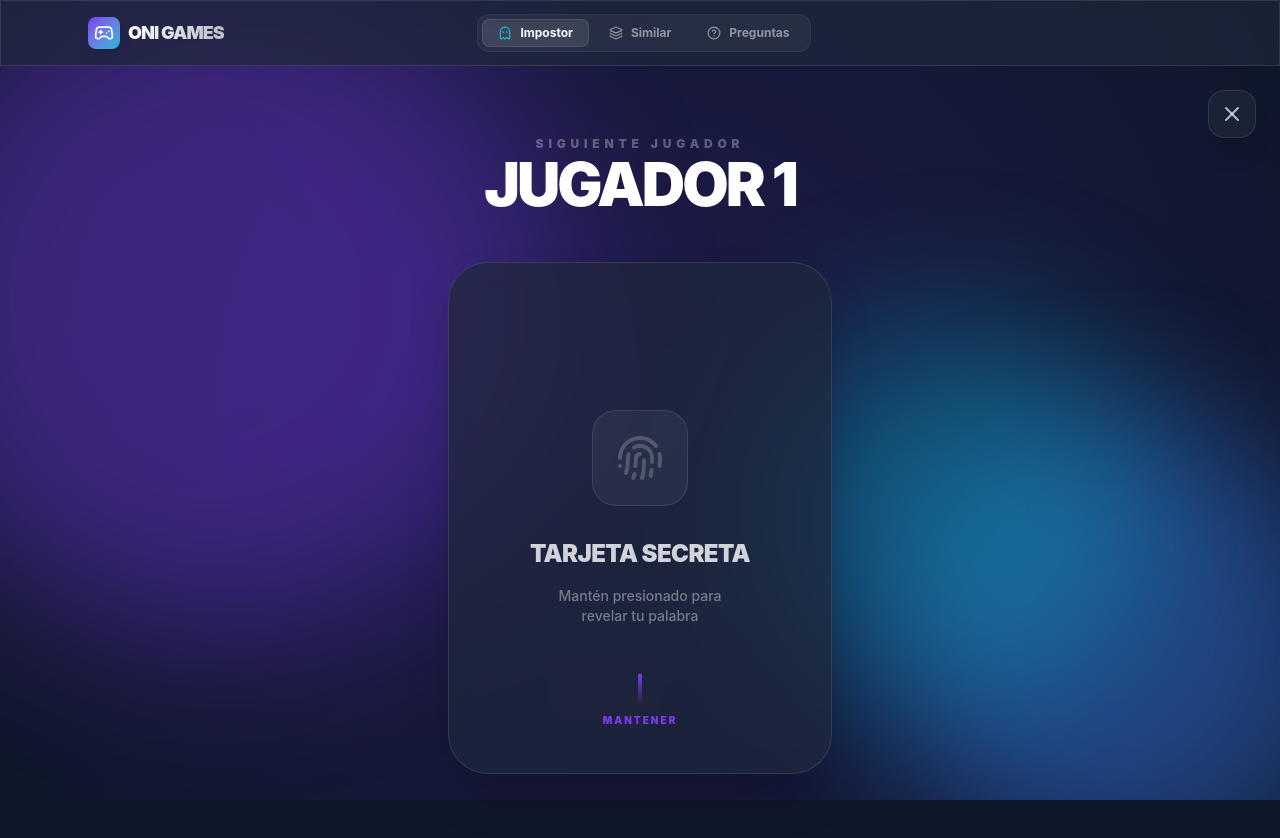
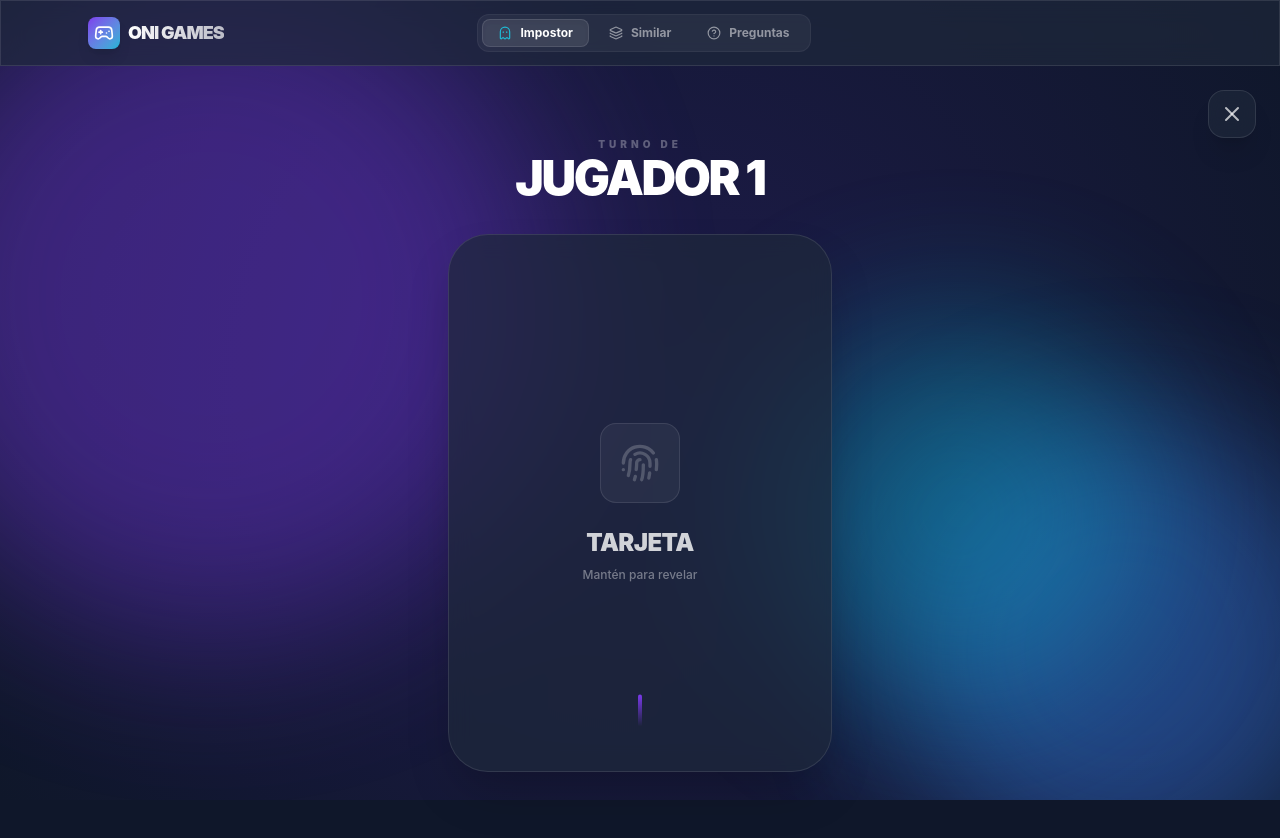
Before and after one commit to JavierChinchilla13/party-games, a Next.js app: page /games/impostor in a window 1280 px wide. Both pictures are taken after a click on the button "Iniciar Juego". Shown: the top 838 px of the page. Built offline with nearby package versions, Linux system fonts and the light colour scheme.

Commit message:
feat: complete UI/UX redesign, 3D flip card mechanics, and local storage persistence

```diff
--- a/app/games/impostor/page.tsx
+++ b/app/games/impostor/page.tsx
@@ -1,6 +1,6 @@
 "use client";
 
-import { useState } from "react";
+import { useState, useEffect } from "react";
 import { motion, AnimatePresence } from "framer-motion";
 import { GameState, GameSettings } from "@/types/impostor";
 import { generateGame, fetchRandomWord } from "@/lib/impostor-logic";
@@ -36,6 +36,11 @@ export default function ImpostorPage() {
     currentPlayerIndex: 0,
     startingPlayerId: null,
   });
+
+  // Auto-scroll to top on phase change
+  useEffect(() => {
+    window.scrollTo({ top: 0, behavior: "smooth" });
+  }, [gameState.phase]);
 
   // UI State
   const [isConfirmingReveal, setIsConfirmingReveal] = useState(false);
--- a/components/impostor/DiscussionScreen.tsx
+++ b/components/impostor/DiscussionScreen.tsx
@@ -1,11 +1,11 @@
 "use client";
 
 import { motion } from "framer-motion";
-import { ImpostorPlayer } from "@/types/impostor";
+import { Player } from "@/types/impostor";
 import { MessageSquare, Users, Eye } from "lucide-react";
 
 interface DiscussionScreenProps {
-  startingPlayer: ImpostorPlayer;
+  startingPlayer: Player;
   onRevealSolution: () => void;
 }
 
--- a/components/impostor/RevealScreen.tsx
+++ b/components/impostor/RevealScreen.tsx
@@ -2,12 +2,12 @@
 
 import { useState } from "react";
 import { motion, AnimatePresence } from "framer-motion";
-import { ImpostorPlayer, SecretWord } from "@/types/impostor";
+import { Player, Word } from "@/types/impostor";
 import { ArrowRight, AlertTriangle, Ghost, Fingerprint } from "lucide-react";
 
 interface RevealScreenProps {
-  player: ImpostorPlayer;
-  secretWord: SecretWord;
+  player: Player;
+  secretWord: Word;
   showHints: boolean;
   onNext: () => void;
   isLastPlayer: boolean;
@@ -33,15 +33,22 @@ export default function RevealScreen({
   };
 
   return (
-    <div className="min-h-[70vh] flex flex-col items-center justify-center space-y-12 py-8">
-      {/* Player Header */}
-      <div className="text-center space-y-2">
-        <span className="text-xs font-black tracking-[0.4em] text-white/30 uppercase">Siguiente Jugador</span>
-        <h2 className="text-6xl font-black tracking-tighter text-white uppercase">{player.name}</h2>
+    <motion.div
+      key={player.id}
+      initial={{ opacity: 0, x: 20 }}
+      animate={{ opacity: 1, x: 0 }}
+      exit={{ opacity: 0, x: -20 }}
+      transition={{ duration: 0.3 }}
+      className="min-h-[80vh] md:min-h-[70vh] flex flex-col items-center justify-center space-y-6 md:space-y-8 py-4 md:py-8"
+    >
+      {/* Player Header - Smaller and more compact */}
+      <div className="text-center space-y-1">
+        <span className="text-[10px] font-black tracking-[0.4em] text-white/30 uppercase">Turno de</span>
+        <h2 className="text-4xl md:text-5xl font-black tracking-tighter text-white uppercase truncate max-w-[300px]">{player.name}</h2>
       </div>
 
-      {/* Secret Card */}
-      <div className="relative w-full max-w-sm aspect-[3/4] perspective-[1000px]">
+      {/* Secret Card - Optimized height */}
+      <div className="relative w-full max-w-[280px] md:max-w-sm aspect-[3/4.2] perspective-[1000px]">
         <motion.div
           animate={{ rotateY: isHolding ? 180 : 0 }}
           transition={{ duration: 0.4, ease: "easeInOut" }}
@@ -52,89 +59,91 @@ export default function RevealScreen({
         >
           {/* Front of Card (Hidden) */}
           <div
-            className="absolute inset-0 backface-hidden flex flex-col items-center justify-center p-8 rounded-[2.5rem] glass border-2 border-white/10 shadow-2xl"
+            className="absolute inset-0 backface-hidden flex flex-col items-center justify-center p-6 md:p-8 rounded-[2rem] md:rounded-[2.5rem] glass border-2 border-white/10 shadow-2xl"
           >
-            <div className="w-24 h-24 rounded-3xl bg-white/5 border border-white/10 flex items-center justify-center mb-8">
-              <Fingerprint className="w-12 h-12 text-white/20" />
+            <div className="w-16 h-16 md:w-20 md:h-20 rounded-2xl bg-white/5 border border-white/10 flex items-center justify-center mb-6">
+              <Fingerprint className="w-10 h-10 text-white/20" />
             </div>
 
-            <div className="text-center space-y-4">
-              <h3 className="text-2xl font-black text-white/80 tracking-tight">TARJETA SECRETA</h3>
-              <p className="text-sm font-medium text-white/40 max-w-[200px] mx-auto">
-                Mantén presionado para revelar tu palabra
+            <div className="text-center space-y-2">
+              <h3 className="text-xl md:text-2xl font-black text-white/80 tracking-tight uppercase">Tarjeta</h3>
+              <p className="text-xs font-medium text-white/40 max-w-[180px] mx-auto">
+                Mantén para revelar
               </p>
             </div>
 
             <motion.div
               animate={{ y: [0, 5, 0] }}
               transition={{ repeat: Infinity, duration: 2 }}
-              className="absolute bottom-12 flex flex-col items-center gap-2"
+              className="absolute bottom-8 md:bottom-12 flex flex-col items-center gap-2"
             >
-              <div className="w-1 h-8 rounded-full bg-gradient-to-b from-primary to-transparent" />
-              <span className="text-[10px] font-black tracking-[0.2em] text-primary">MANTENER</span>
+              <div className="w-1 h-6 md:h-8 rounded-full bg-gradient-to-b from-primary to-transparent" />
             </motion.div>
           </div>
 
           {/* Back of Card (Revealed) */}
           <div
-            className={`absolute inset-0 backface-hidden rotate-y-180 flex flex-col items-center justify-center p-8 rounded-[2.5rem] border-2 shadow-2xl ${
+            className={`absolute inset-0 backface-hidden rotate-y-180 flex flex-col items-center justify-center p-6 md:p-8 rounded-[2rem] md:rounded-[2.5rem] border-2 shadow-2xl ${
               player.role === "impostor"
                 ? "bg-danger/20 border-danger shadow-danger/20"
                 : "bg-primary/20 border-primary shadow-primary/20"
             }`}
           >
             {player.role === "impostor" ? (
-              <div className="flex flex-col items-center text-center space-y-8">
-                <AlertTriangle className="w-20 h-20 text-danger" />
-                <div className="space-y-2">
-                  <h4 className="text-sm font-black tracking-[0.4em] text-danger uppercase">Eres el</h4>
-                  <h3 className="text-5xl font-black tracking-tighter text-white">IMPOSTOR</h3>
+              <div className="flex flex-col items-center text-center space-y-6 md:space-y-8">
+                <AlertTriangle className="w-16 h-16 md:w-20 md:h-20 text-danger" />
+                <div className="space-y-1">
+                  <h4 className="text-[10px] font-black tracking-[0.4em] text-danger uppercase">Eres el</h4>
+                  <h3 className="text-4xl md:text-5xl font-black tracking-tighter text-white">IMPOSTOR</h3>
                 </div>
 
-                <div className="w-full p-6 bg-black/40 rounded-3xl border border-white/5 space-y-2">
+                <div className="w-full p-4 md:p-6 bg-black/40 rounded-2xl md:rounded-3xl border border-white/5 space-y-1">
                   <span className="text-[10px] font-bold text-white/30 uppercase tracking-widest">Pista</span>
-                  <p className="text-3xl font-black text-danger uppercase tracking-tight leading-none">
+                  <p className="text-2xl md:text-3xl font-black text-danger uppercase tracking-tight leading-none">
                     {showHints ? secretWord.hint : "???"}
                   </p>
                 </div>
               </div>
             ) : (
-              <div className="flex flex-col items-center text-center space-y-8">
-                <Ghost className="w-20 h-20 text-primary" />
-                <div className="space-y-2">
-                  <h4 className="text-sm font-black tracking-[0.4em] text-primary uppercase">Tu palabra es:</h4>
-                  <h3 className="text-6xl font-black tracking-tighter text-white uppercase">{secretWord.word}</h3>
+              <div className="flex flex-col items-center text-center space-y-6 md:space-y-8">
+                <Ghost className="w-16 h-16 md:w-20 md:h-20 text-primary" />
+                <div className="space-y-1">
+                  <h4 className="text-[10px] font-black tracking-[0.4em] text-primary uppercase">Tu palabra:</h4>
+                  <h3 className="text-4xl md:text-6xl font-black tracking-tighter text-white uppercase">{secretWord.word}</h3>
                 </div>
 
-                <div className="w-full p-6 bg-black/40 rounded-3xl border border-white/5 space-y-2">
+                <div className="w-full p-4 md:p-6 bg-black/40 rounded-2xl md:rounded-3xl border border-white/5 space-y-1">
                   <span className="text-[10px] font-bold text-white/30 uppercase tracking-widest">Categoría</span>
-                  <p className="text-xl font-black text-accent uppercase tracking-wide">
+                  <p className="text-base md:text-xl font-black text-accent uppercase tracking-wide">
                     {secretWord.category}
                   </p>
                 </div>
               </div>
             )}
 
-            <p className="absolute bottom-8 text-[10px] font-bold text-white/30 uppercase tracking-widest">
+            <p className="absolute bottom-6 md:bottom-8 text-[10px] font-bold text-white/30 uppercase tracking-widest">
               Suelta para ocultar
             </p>
           </div>
         </motion.div>
       </div>
 
-      {/* Footer / Next Button */}
-      <div className="h-20 w-full flex justify-center items-center">
+      {/* Footer / Next Button - Lower height */}
+      <div className="h-16 md:h-20 w-full flex justify-center items-center">
         <AnimatePresence>
           {hasSeenWord && !isHolding && (
             <motion.button
               initial={{ opacity: 0, y: 10 }}
               animate={{ opacity: 1, y: 0 }}
               exit={{ opacity: 0, y: 10 }}
-              onClick={onNext}
-              className="group flex items-center gap-3 px-10 py-5 bg-white text-black font-black rounded-2xl shadow-2xl hover:scale-105 active:scale-95 transition-all text-xl tracking-tight"
+              onClick={() => {
+                setHasSeenWord(false);
+                onNext();
+              }}
+              className="group flex items-center gap-3 px-8 py-4 md:px-10 md:py-5 bg-white text-black font-black rounded-2xl shadow-2xl hover:scale-105 active:scale-95 transition-all text-lg md:text-xl tracking-tight"
             >
               {isLastPlayer ? "IR AL DEBATE" : "SIGUIENTE JUGADOR"}
-              <ArrowRight className="w-6 h-6 group-hover:translate-x-1 transition-transform" />
+              <ArrowRight className="w-5 h-5 md:w-6 md:h-6 group-hover:translate-x-1 transition-transform" />
             </motion.button>
           )}
         </AnimatePresence>
@@ -155,6 +164,6 @@ export default function RevealScreen({
           transform: rotateY(180deg);
         }
       `}</style>
-    </div>
+    </motion.div>
   );
 }
--- a/components/impostor/SolutionScreen.tsx
+++ b/components/impostor/SolutionScreen.tsx
@@ -1,12 +1,12 @@
 "use client";
 
 import { motion } from "framer-motion";
-import { ImpostorPlayer, SecretWord } from "@/types/impostor";
+import { Player, Word } from "@/types/impostor";
 import { RotateCcw, AlertTriangle, CheckCircle2, Trophy } from "lucide-react";
 
 interface SolutionScreenProps {
-  secretWord: SecretWord;
-  players: ImpostorPlayer[];
+  secretWord: Word;
+  players: Player[];
   onRestart: () => void;
 }
 
```
Also changed, not shown: 1 other file (tests, documents, lock files or other folders).
